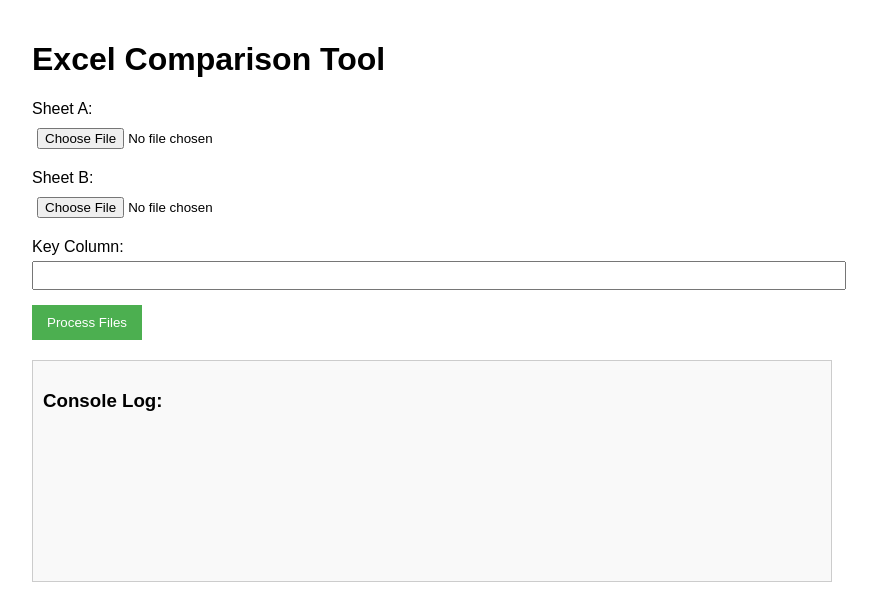
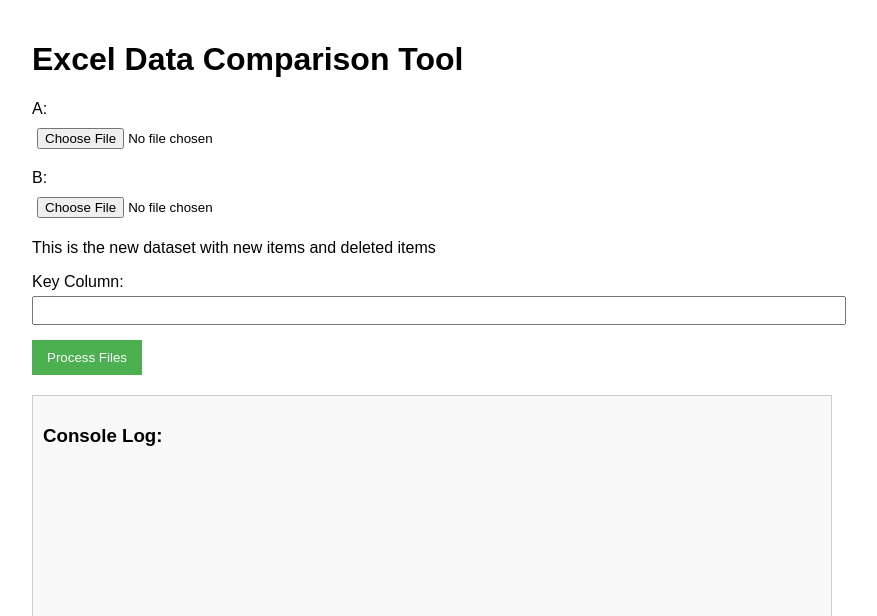
Before and after one commit to neoversionsix/data-changes, a Flask app: page / in a window 1280 px wide. Shown: the top 616 px of the page, without its empty margins (208-1085 px from the left). Run offline with Flask 3, Linux system fonts and the light colour scheme; data that the repository does not hold is empty.

Commit message:
Updates and working still. Need to change html code to make things clear to the user

```diff
--- a/templates/index.html
+++ b/templates/index.html
@@ -54,15 +54,16 @@
     </style>
 </head>
 <body>
-    <h1>Excel Comparison Tool</h1>
+    <h1>Excel Data Comparison Tool</h1>
     <form id="upload-form">
         <div class="form-group">
-            <label for="file_a">Sheet A:</label>
+            <label for="file_a">A:</label>
             <input type="file" id="file_a" name="file_a" accept=".xlsx" required>
         </div>
         <div class="form-group">
-            <label for="file_b">Sheet B:</label>
+            <label for="file_b" class="visually-hidden">B:</label>
             <input type="file" id="file_b" name="file_b" accept=".xlsx" required>
+            <p>This is the new dataset with new items and deleted items</p>
         </div>
         <div class="form-group">
             <label for="key_column">Key Column:</label>
```
